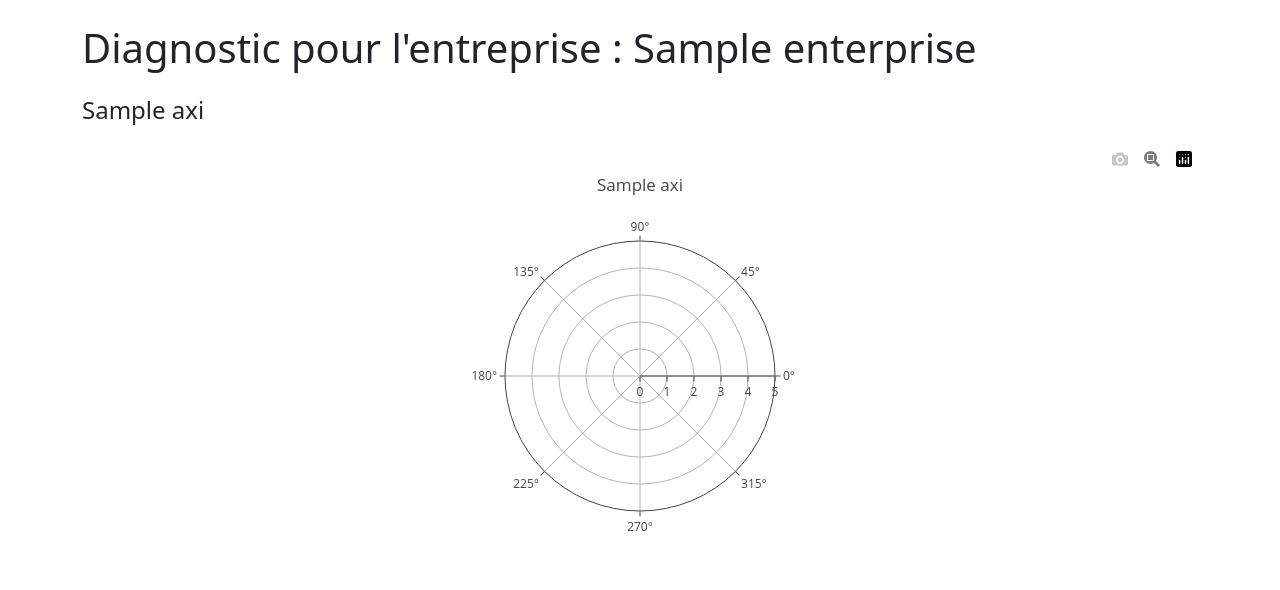
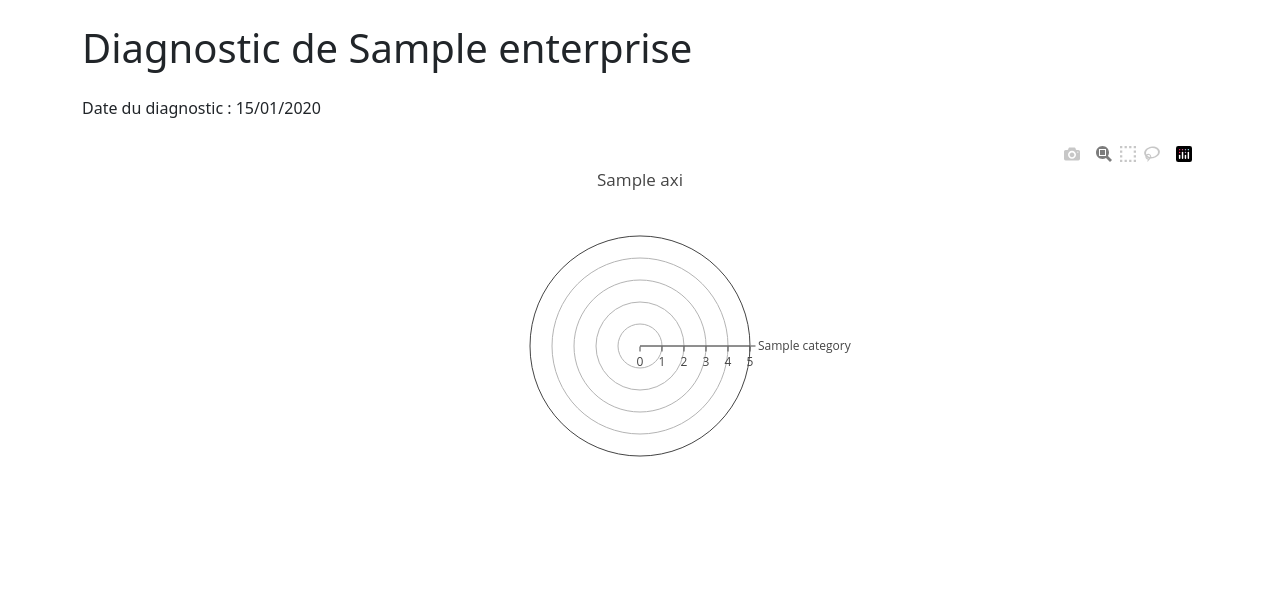
Before and after one commit to Antoine-Mtx/diagnostic-entreprises, a Flask app: template templates/diagnostic.html in a window 1280 px wide. Shown: the top 590 px of the page. Run offline with Flask 3, Linux system fonts and the light colour scheme; the template is opened without the code that fills it: most values are stand-ins (such as "Sample title", 1, 10 or a date in 2020); some libraries are stand-ins or nearby versions.

Commit message:
improve front

```diff
--- a/app.py
+++ b/app.py
@@ -98,7 +98,7 @@
     cursor = connection.cursor(pymysql.cursors.DictCursor)
 
     # Récupérer les informations de l'entreprise et les dates de diagnostic
-    cursor.execute("SELECT e.id AS enterprise_id, e.name AS enterprise_name, eval.created_at FROM enterprise e JOIN evaluation eval ON e.id = eval.enterprise_id")
+    cursor.execute("SELECT e.id AS enterprise_id, e.name AS enterprise_name, eval.id AS evaluation_id, eval.created_at FROM enterprise e JOIN evaluation eval ON e.id = eval.enterprise_id")
     evaluations = cursor.fetchall()
 
     # Fermer la connexion à la base de données
@@ -108,15 +108,16 @@
     # Renvoyer la page HTML avec les données des entreprises et les dates de diagnostic
     return render_template('diagnostics.html', evaluations=evaluations)
 
-@app.route('/diagnostic/<int:enterprise_id>', endpoint="diagnostic_view")
-def diagnostic(enterprise_id):
+
+@app.route('/diagnostic/<int:evaluation_id>', endpoint="diagnostic_view")
+def diagnostic(evaluation_id):
     # Établir la connexion avec la base de données
     connection = pymysql.connect(**db_config)
     cursor = connection.cursor(pymysql.cursors.DictCursor)
 
-    # Récupérer les informations de l'entreprise et les données du diagnostic
-    cursor.execute("SELECT * FROM enterprise WHERE id=%s", (enterprise_id,))
-    enterprise = cursor.fetchone()
+    # Récupérer les informations de l'évaluation et de l'entreprise
+    cursor.execute("SELECT e.*, eval.id AS evaluation_id, eval.created_at FROM enterprise e JOIN evaluation eval ON e.id = eval.enterprise_id WHERE eval.id=%s", (evaluation_id,))
+    evaluation = cursor.fetchone()
 
     cursor.execute("SELECT * FROM axis")
     axes = cursor.fetchall()
@@ -127,8 +128,26 @@
     cursor.execute("SELECT * FROM question")
     questions = cursor.fetchall()
 
-    cursor.execute("SELECT eq.* FROM evaluation_question eq JOIN evaluation e ON eq.evaluation_id = e.id WHERE e.enterprise_id=%s", (enterprise_id,))
+    cursor.execute("SELECT eq.* FROM evaluation_question eq WHERE eq.evaluation_id=%s", (evaluation_id,))
     evaluation_questions = cursor.fetchall()
+
+    # Calculer les scores moyens pour chaque catégorie
+    for category in categories:
+        total_score = 0
+        question_count = 0
+
+        for question in questions:
+            if question['category_id'] == category['id']:
+                for evaluation_question in evaluation_questions:
+                    if evaluation_question['question_id'] == question['id']:
+                        total_score += evaluation_question['choice']
+                        question_count += 1
+                        break
+
+        if question_count > 0:
+            category['score'] = round(total_score / question_count, 2)*5/2
+        else:
+            category['score'] = 0
 
     # Imbriquer les catégories et les questions dans les axes appropriés
     for axis in axes:
@@ -141,7 +160,7 @@
     connection.close()
 
     # Renvoyer la page HTML avec les données de l'entreprise et les axes imbriqués
-    return render_template('diagnostic.html', enterprise=enterprise, axes=axes, evaluation={"questions": evaluation_questions})
+    return render_template('diagnostic.html', enterprise=evaluation, axes=axes, evaluation={"questions": evaluation_questions})
 
 # Route pour afficher le diagnostic d'une entreprise
 @app.route('/diagnostic_update/<int:enterprise_id>')
--- a/templates/diagnostic.html
+++ b/templates/diagnostic.html
@@ -3,51 +3,42 @@
 <head>
     <meta charset="UTF-8">
     <meta name="viewport" content="width=device-width, initial-scale=1.0">
-    <title>Diagnostic de l'entreprise</title>
+    <title>Diagnostic</title>
     <link href="https://cdn.jsdelivr.net/npm/bootstrap@5.3.0-alpha1/dist/css/bootstrap.min.css" rel="stylesheet">
     <script src="https://cdn.plot.ly/plotly-latest.min.js"></script>
 </head>
 <body>
 
 <div class="container">
-    <h1 class="mt-4 mb-4">Diagnostic pour l'entreprise : {{ enterprise.name }}</h1>
+    <h1 class="mt-4 mb-4">Diagnostic de {{ enterprise.name }}</h1>
+    <p>Date du diagnostic : {{ enterprise.created_at.strftime('%d/%m/%Y') }}</p>
+
     {% for axis in axes %}
-        <div class="axis mb-5">
-            <h2 class="h4 mb-3">{{ axis.name }}</h2>
-            <div id="chart-{{ axis.id }}"></div>
+        <div id="axis-{{ axis.id }}" style="width:100%;height:400px;"></div>
         <script>
-                // Préparer les données pour le graphique radar
-                var categories = {{ axis.categories|tojson }};
-                var evaluationQuestions = {{ evaluation.questions|tojson }};
-                var data = [{
+            var axisData{{ axis.id }} = {
                 type: 'scatterpolar',
-                    r: [],
-                    theta: [],
-                    fill: 'toself'
-                }];
+                r: [
+                    {% for category in axis.categories %}
+                        {{ category.score }},
+                    {% endfor %}
+                    {% if axis.categories|length > 0 %}
+                        {{ axis.categories[0].score }}
+                    {% endif %}
+                ],
+                theta: [
+                    {% for category in axis.categories %}
+                        "{{ category.name }}",
+                    {% endfor %}
+                    {% if axis.categories|length > 0 %}
+                        "{{ axis.categories[0].name }}"
+                    {% endif %}
+                ],
+                fill: 'toself',
+                name: '{{ axis.name }}'
+            };
 
-                // Calculer les scores moyens pour chaque catégorie
-                for (var i = 0; i < categories.length; i++) {
-                    var categoryId = categories[i].id;
-                    var totalScore = 0;
-                    var questionCount = 0;
-
-                    for (var j = 0; j < evaluationQuestions.length; j++) {
-                        if (evaluationQuestions[j].category_id === categoryId) {
-                            totalScore += evaluationQuestions[j].choice;
-                            questionCount++;
-                        }
-                    }
-
-                    var averageScore = totalScore / questionCount;
-                    var scaledScore = averageScore * 5 / 2; // Mise à l'échelle du score entre 0 et 5
-
-                    data[0].r.push(scaledScore);
-                    data[0].theta.push(categories[i].name);
-                }
-
-                // Configurer le graphique radar
-                var layout = {
+            var layout{{ axis.id }} = {
                 title: '{{ axis.name }}',
                 polar: {
                     radialaxis: {
@@ -58,10 +49,8 @@
                 showlegend: false
             };
 
-                // Créer le graphique radar
-                Plotly.newPlot('chart-{{ axis.id }}', data, layout);
+            Plotly.newPlot('axis-{{ axis.id }}', [axisData{{ axis.id }}], layout{{ axis.id }});
         </script>
-        </div>
     {% endfor %}
 </div>
 
--- a/templates/diagnostics.html
+++ b/templates/diagnostics.html
@@ -13,10 +13,10 @@
     <div class="row row-cols-1 row-cols-md-3 g-4">
         {% for evaluation in evaluations %}
             <div class="col">
-                <div class="card h-100" onclick="location.href='{{ url_for('diagnostic', enterprise_id=evaluation.enterprise_id) }}'" style="cursor:pointer;">
+                <div class="card h-100" onclick="location.href='{{ url_for('diagnostic_view', evaluation_id=evaluation.evaluation_id) }}'" style="cursor:pointer;">
                     <div class="card-body">
                         <h5 class="card-title">{{ evaluation.enterprise_name }}</h5>
-                        <p class="card-text">Date du diagnostic : {{ evaluation.created_at }}</p>
+                        <p class="card-text">Date du diagnostic : {{ evaluation.created_at.strftime('%d/%m/%Y') }}</p>
                     </div>
                 </div>
             </div>
```
Lines whose indentation alone changed are shown as unchanged.
